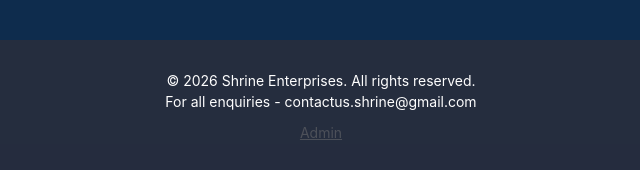
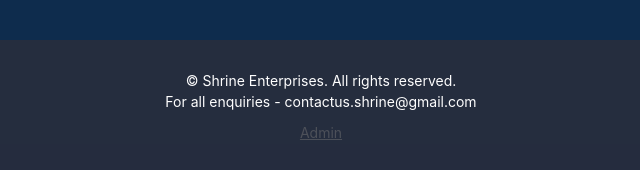
Before and after one commit to NetaniaChetty/Fullsite, a plain HTML site: page index.html in a window 1280 px wide. Shown: the part 2651-2821 px from the top of the page, 319-959 px from the left. Drawn offline with Linux system fonts and the light colour scheme.

```diff
--- a/index.html
+++ b/index.html
@@ -113,7 +113,7 @@
     </section>
 
     <footer class="footer">
-        <p>© 2026 Shrine Enterprises. All rights reserved.</p>
+        <p>© Shrine Enterprises. All rights reserved.</p>
         <p> For all enquiries - contactus.shrine@gmail.com </p>
         <p style="margin-top: 10px; opacity: 0.5;"><a href="admin.html" style="color: #666;">Admin</a></p>
     </footer>
```
